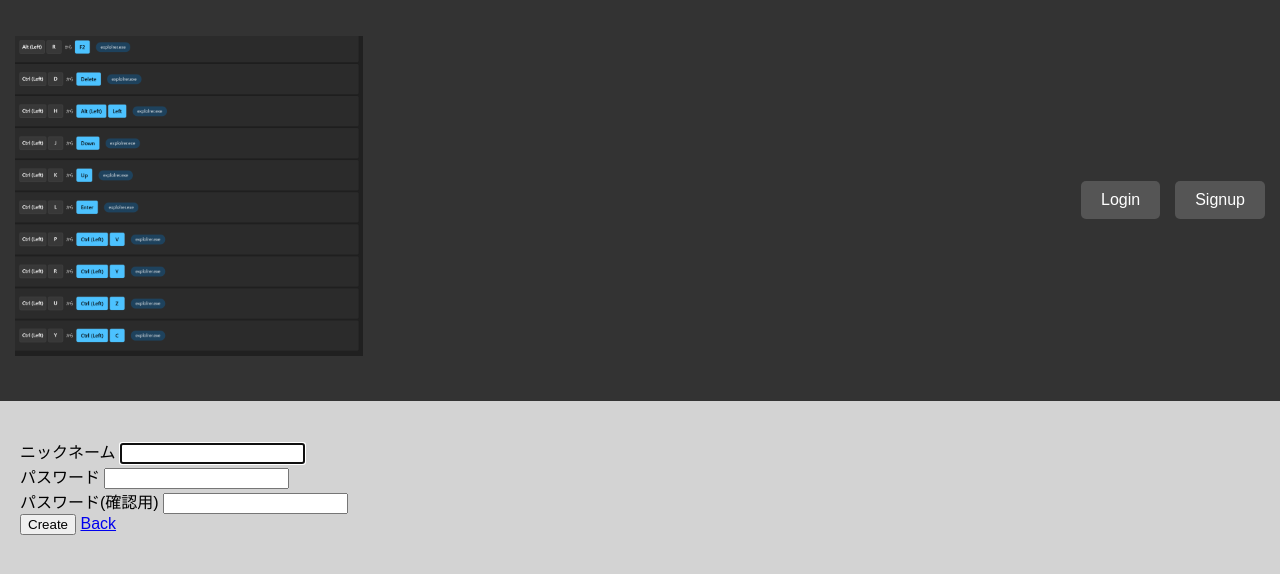
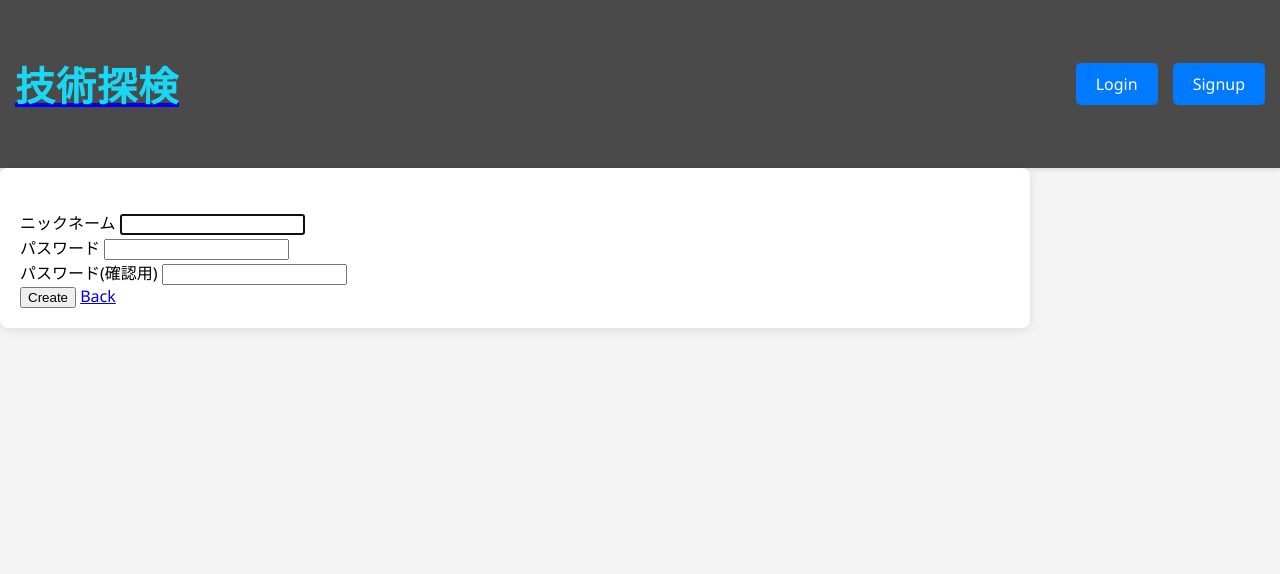
Before and after one commit to oijoijn/myblog, a Django app: page /accounts/signup/ in a window 1280 px wide. Shown: the top 574 px of the page. Run offline with Django 4.2, Linux system fonts and the light colour scheme.

Commit message:
目次の完成

```diff
--- a/static/css/style.css
+++ b/static/css/style.css
@@ -1,10 +1,9 @@
 /* 全体の背景色 */
 body {
-    background-color: #d3d3d3;
-    /* background-color: #eb5454;  */
+    background-color: #f4f4f4; /* 明るいグレー */
     margin: 0;
     text-align: left;
-    font-family: Arial, sans-serif;
+    font-family: 'Segoe UI', Tahoma, Geneva, Verdana, sans-serif; /* よりモダンなフォント */
 }
 
 /* ヘッダーのスタイル */
@@ -12,15 +11,29 @@ body {
     display: flex;
     justify-content: space-between;
     align-items: center;
-    background-color: #333; /* 黒色背景 */
-    color: white;
+    background-color: #4a4a4a; /* ダークグレー */
+    color: #ffffff; /* 白色 */
     padding: 15px;
+    box-shadow: 0 2px 5px rgba(0, 0, 0, 0.1); /* 軽い影を追加 */
 }
 
 /* ロゴ部分（左側） */
-.logo img {
-    max-width: 100%;  /* 画面幅に応じてリサイズ */
-    height: auto;     /* アスペクト比を保つ */
+.logo h1 {
+    font-size: 2.5em; /* フォントサイズを調整 */
+    margin: 0; /* マージンをゼロに */
+    text-align: center; /* 中央揃え */
+}
+
+.logo p {
+    color: #19d8f6; /* テキスト色を青に */
+    font-weight: bold; /* 太字に */
+    text-transform: uppercase; /* 大文字に変換 */
+    letter-spacing: 1px; /* 文字間隔を少し広げる */
+    transition: color 0.3s ease; /* ホバー時のスムーズな変化 */
+}
+
+.logo p:hover {
+    color: #0056b3; /* ホバー時に色を濃い青に */
 }
 
 
@@ -31,34 +44,70 @@ body {
 }
 
 .auth-buttons a {
-    color: white;
+    color: #ffffff; /* 白色 */
     text-decoration: none;
-    background-color: #555;
+    background-color: #007bff; /* ブルー */
     padding: 10px 20px;
     border-radius: 5px;
     transition: background-color 0.3s ease;
 }
 
 .auth-buttons a:hover {
-    background-color: #777;
+    background-color: #0056b3; /* 濃いブルー */
 }
 
 /* メインコンテナ */
 .container {
     padding: 20px;
-    max-width: 1000px; /* 500pxで折り返し */
+    margin-right: 250px; /* 目次のスペースを確保 */
+    background-color: #ffffff; /* 白色背景 */
+    border-radius: 8px; /* 角を丸く */
+    box-shadow: 0 2px 10px rgba(0, 0, 0, 0.1); /* 軽い影を追加 */
 }
 
+/* 目次の固定 */
+#toc {
+    position: fixed;
+    right: 20px; /* 画面の右端から20pxの位置に固定 */
+    top: 100px; /* 画面の上から100pxの位置に固定 */
+    width: 220px; /* 目次の幅 */
+    background-color: #ffffff; /* 白色背景 */
+    padding: 10px;
+    border: 1px solid #e0e0e0; /* 軽い境界線 */
+    border-radius: 8px; /* 角を丸く */
+    overflow: auto;
+    max-height: 80vh; /* 目次が画面外に出ないように制限 */
+    box-shadow: 0 2px 5px rgba(0, 0, 0, 0.1); /* 軽い影を追加 */
+}
+
+#toc ul {
+    list-style-type: none;
+    padding: 0;
+}
+
+#toc li {
+    margin-bottom: 10px;
+}
+
+/* リンクのスタイル */
+#toc li a {
+    color: #007bff; /* ブルー */
+    text-decoration: none; /* 下線を消す */
+    transition: color 0.3s ease;
+}
+
+#toc li a:hover {
+    color: #0056b3; /* 濃いブルー */
+}
 
 .center {
     text-align: center !important;
 }
 
-
 /* グリッドレイアウト */
 .image-grid {
     display: grid;
-    grid-template-columns: repeat(3, 1fr); /* 3つのカラム 3つずつ表示*/
+    grid-template-columns: repeat(3, 1fr); /* 3つのカラム 3つずつ表示 */
     gap: 20px; /* 画像の間隔を調整 */
 }
 
@@ -72,5 +121,5 @@ body {
 /* ホバー時の効果 */
 .hover-image:hover {
     transform: scale(1.05); /* 画像を少し拡大 */
-    opacity: 0.8;          /* 少し透明に */
+    opacity: 0.9;          /* 少し透明に */
 }
--- a/templates/base.html
+++ b/templates/base.html
@@ -14,7 +14,7 @@
     <header class="header">
         <div class="logo">
             <h1><a href="{% url 'blog:index' %}">
-                <img src="{% static 'images/logo.png' %}" alt="ロゴ" />
+                <p>技術探検</p>
             </a></h1>
         </div>
         <div class="auth-buttons">
@@ -32,6 +32,7 @@
         {% block content %}
         {% endblock %}
     </div>
+    <!-- <script src="{% static 'js/script.js' %}"></script> -->
 </body>
 
 </html>
```
Also changed, not shown: templates/blog/docker_tutorial_1.html (+19 -3 lines), static/js/script.js (added).
